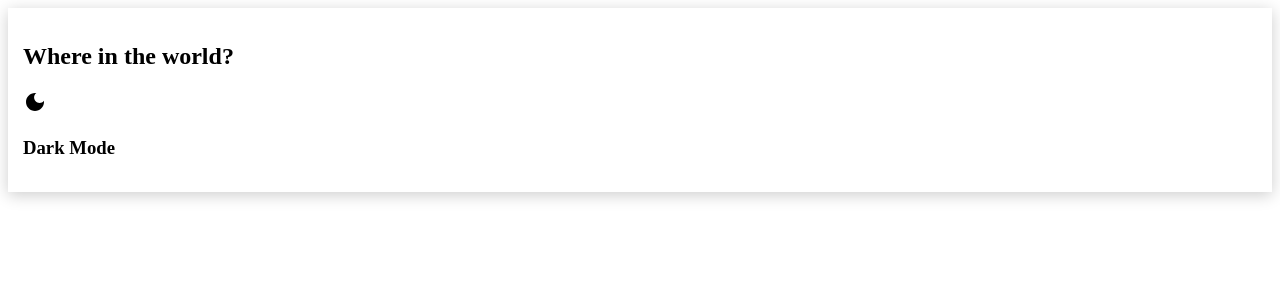
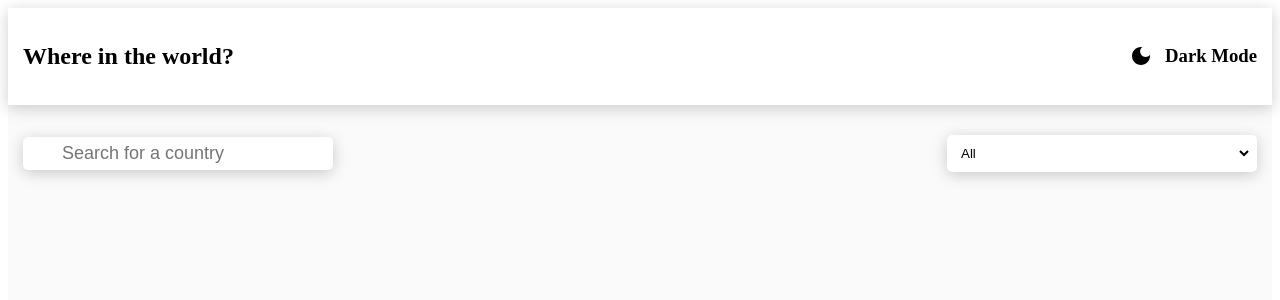
Before and after one commit to btfredr/countries, a React (Create React App) app: page / in a window 1280 px wide. Shown: the top 300 px of the page. Built offline with nearby package versions, Linux system fonts and the light colour scheme.

Commit message:
styling and setup

```diff
--- a/src/App.css
+++ b/src/App.css
@@ -3,6 +3,18 @@
   --dark-mode-bg: hsl(207, 26%, 17%);
   --light-mode-elements: #fff;
   --light--mode-bg: hsl(0, 0%, 98%);
+}
+
+.app {
+  background-color: var(--light--mode-bg);
+  min-height: 100vh;
+  height: 100%;
+}
+
+.app_body {
+  margin: 15px auto 0;
+  padding: 15px;
+  max-width: 1400px;
 }
 
 .header {
@@ -27,3 +39,45 @@
   cursor: pointer;
   user-select: none;
 }
+
+.inputs {
+  display: flex;
+  justify-content: space-between;
+  align-items: center;
+}
+
+.search_input {
+  display: flex;
+  justify-content: center;
+  align-items: center;
+  background-color: white;
+  box-shadow: 0px 3px 15px rgba(0,0,0,0.2);
+  width: 300px;
+  padding: 5px;
+  border-radius: 5px;
+  gap: 5px;
+}
+
+.search_input input {
+  border: 0;
+  background-color: transparent;
+  outline: none;
+  font-size: 18px;
+}
+
+.select_region {
+  width: 300px;
+  background-color: white;
+  box-shadow: 0px 3px 15px rgba(0,0,0,0.2);
+  width: 300px;
+  padding: 5px;
+  border-radius: 5px;
+}
+
+.select_region select {
+  padding: 5px;
+  width: 100%;
+  background-color: transparent;
+  outline: none;
+  border: none;
+}
--- a/src/App.js
+++ b/src/App.js
@@ -3,8 +3,25 @@
 
 function App() {
   return (
-    <div className="App">
+    <div className="app">
       <Header />
+      <div className="app_body">
+        <div className="inputs">
+          <div className="search_input">
+            <input type="text" placeholder="Search for a country" />
+          </div>
+          <div className="select_region">
+            <select>
+              <option>All</option>
+              <option>Africa</option>
+              <option>Americas</option>
+              <option>Asia</option>
+              <option>Europe</option>
+              <option>Oceania</option>
+            </select>
+          </div>
+        </div>
+      </div>
     </div>
   );
 }
--- a/src/components/Header.js
+++ b/src/components/Header.js
@@ -4,11 +4,13 @@
 const Header = () => {
   return (
     <div className="header">
-      <div className="header_container"></div>
-      <h2 className="logo">Where in the world?</h2>
-      <div className="switch_mode"></div>
-      <DarkModeIcon />
-      <h3>Dark Mode</h3>
+      <div className="header_container">
+        <h2 className="logo">Where in the world?</h2>
+        <div className="switch_mode">
+          <DarkModeIcon />
+          <h3>Dark Mode</h3>
+        </div>
+      </div>
     </div>
   );
 };
```
